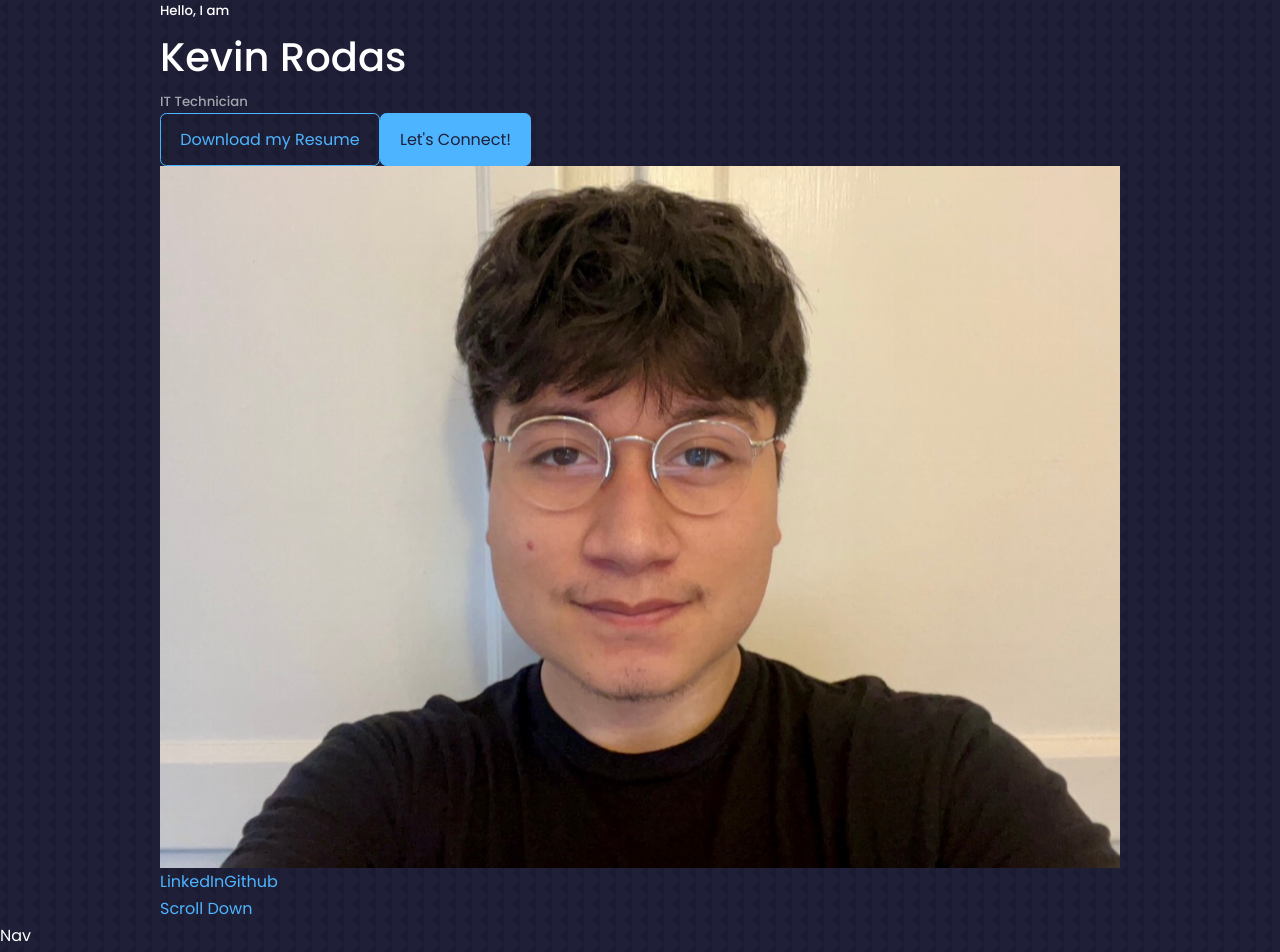
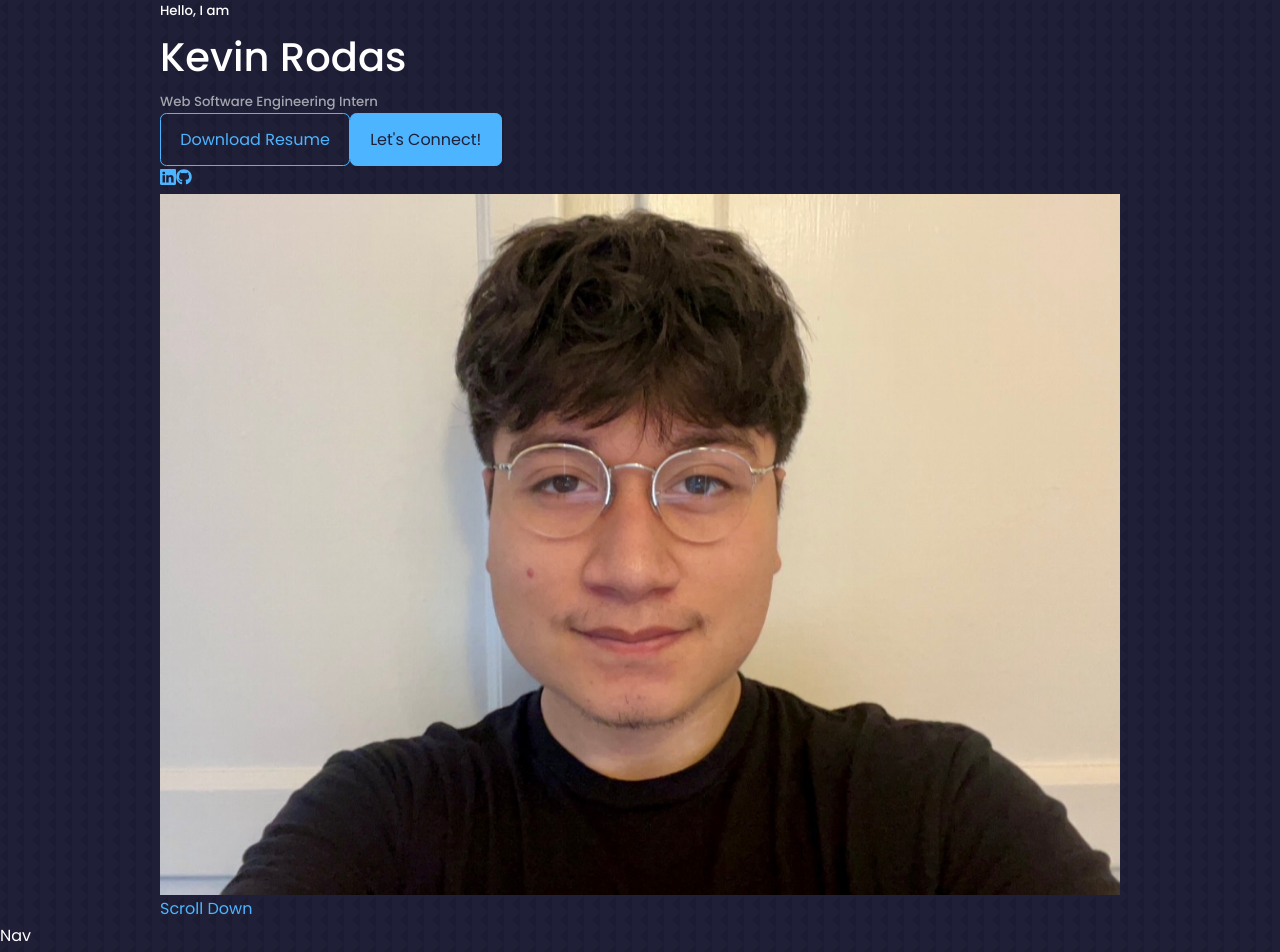
Before and after one commit to Keiroa/react-portfolio-website, a React (Create React App) app: page / in a window 1280 px wide. Shown: the top 952 px of the page. Built offline with nearby package versions, Linux system fonts and the light colour scheme.

Commit message:
Added React icons and modified header text

```diff
--- a/package.json
+++ b/package.json
@@ -8,6 +8,7 @@
     "@testing-library/user-event": "^13.5.0",
     "react": "^18.2.0",
     "react-dom": "^18.2.0",
+    "react-icons": "^4.7.1",
     "react-scripts": "5.0.1",
     "web-vitals": "^2.1.4"
   },
--- a/src/Components/header/CTA.jsx
+++ b/src/Components/header/CTA.jsx
@@ -4,7 +4,7 @@ import Resume from '../../Assets/Kevin_Rodas_Resume.pdf';
 const CTA = () => {
   return (
     <div className='cta'>
-        <a href={Resume} download className='btn'>Download my Resume</a>
+        <a href={Resume} download className='btn'>Download Resume</a>
         <a href="#contact" download className='btn btn-primary'>Let's Connect!</a>
     </div>
   )
--- a/src/Components/header/Header.jsx
+++ b/src/Components/header/Header.jsx
@@ -10,13 +10,14 @@ const Header = () => {
       <div className="container header__container">
         <h5>Hello, I am</h5>
         <h1>Kevin Rodas</h1>
-        <h5 className="text-light">IT Technician</h5>
+        <h5 className="text-light">Web Software Engineering Intern</h5>
         <CTA />
+        <HeaderSocials />
 
         <div className="me">
           <img src={Profile} alt="me" />
         </div>
-        <HeaderSocials />
+
         <a href="#contact" className='scroll__down'>Scroll Down</a>
       </div>
     </header>
--- a/src/Components/header/HeaderSocials.jsx
+++ b/src/Components/header/HeaderSocials.jsx
@@ -1,10 +1,12 @@
 import React from 'react';
+import { BsLinkedin } from 'react-icons/bs';
+import { FaGithub } from 'react-icons/fa';
 
 const HeaderSocials = () => {
   return (
     <div className='header__socials'>
-        <a href="https://www.linkedin.com/in/kevin-rodass/" target="_blank">LinkedIn</a>
-        <a href="https://github.com/Keiroa" target="_blank">Github</a>
+        <a href="https://www.linkedin.com/in/kevin-rodass/" target="_blank"><BsLinkedin /></a>
+        <a href="https://github.com/Keiroa" target="_blank"><FaGithub /></a>
     </div>
   )
 }
```
Also changed, not shown: 1 other file (tests, documents, lock files or other folders).
